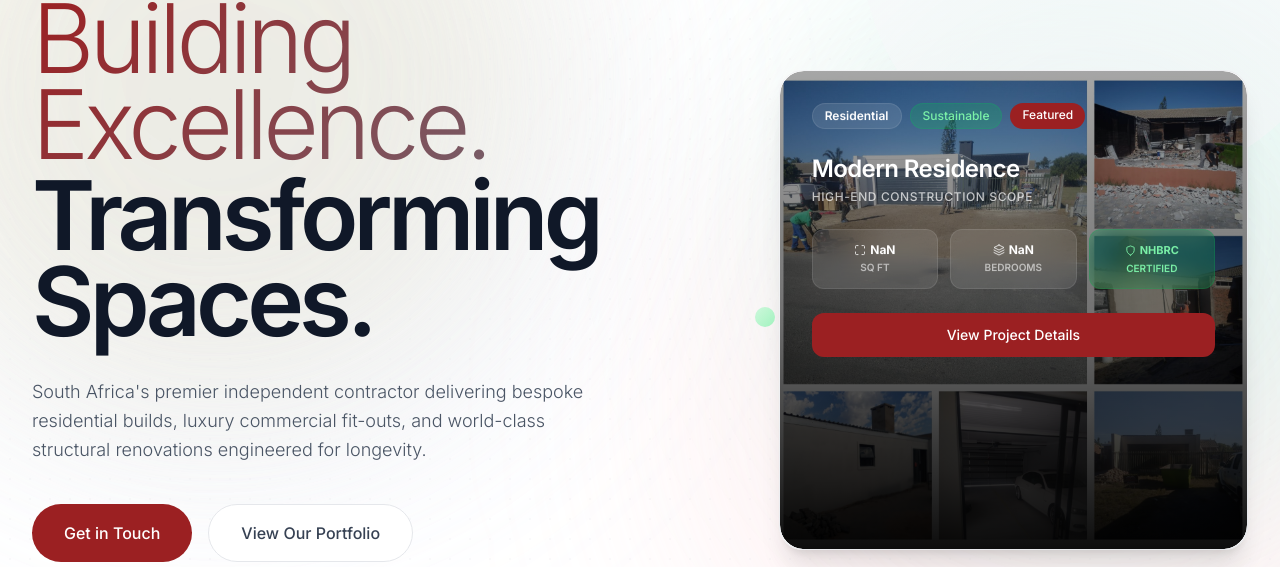
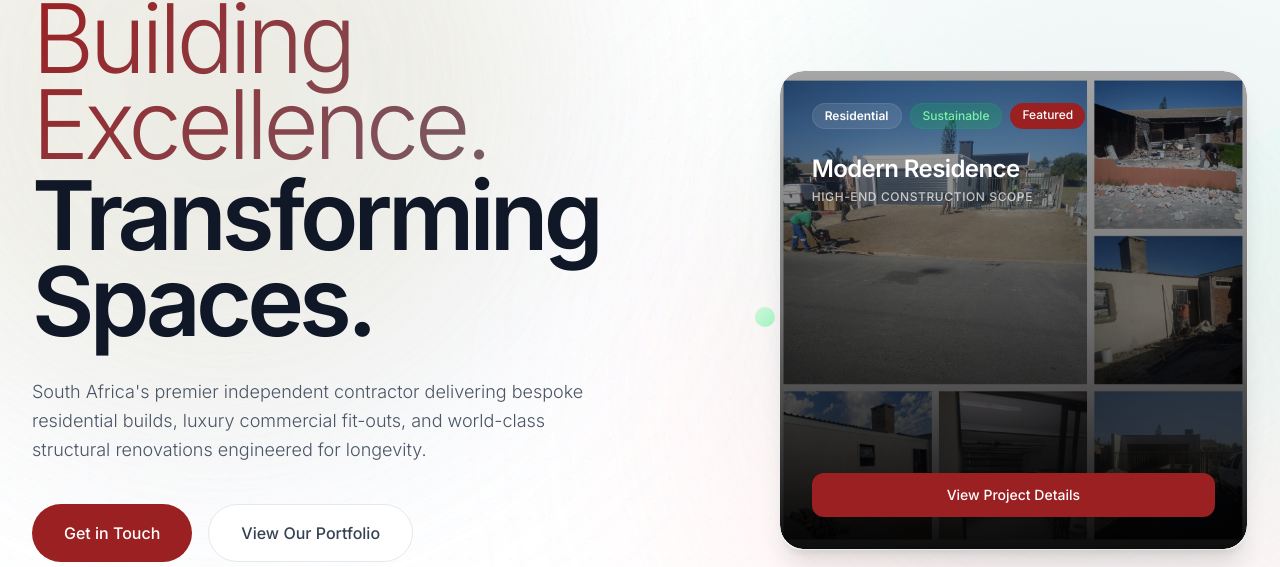
Before and after one commit to tinashekwande/rasc-trading, a React (Vite) app: page / in a window 1280 px wide. Shown: the part 231-798 px from the top of the page. Built offline with nearby package versions, Linux system fonts and the light colour scheme; no server answers; a web font is replaced by a local one.

Commit message:
style: remove specs grid and position details button at bottom of Hero project card

```diff
--- a/src/components/HeroSection.jsx
+++ b/src/components/HeroSection.jsx
@@ -169,9 +169,8 @@ export default function HeroSection() {
                 {/* Dark Gradient Overlay */}
                 <div className="absolute inset-0 bg-gradient-to-t from-black/95 via-black/55 to-black/35 z-10 rounded-3xl" />
               </div>
-
               {/* Overlaid Card Interior */}
-              <div className="relative z-20 flex flex-col h-full justify-between w-full">
+              <div className="relative z-20 flex flex-col justify-between w-full flex-grow">
                 <div>
                   {/* Category tags */}
                   <div className="flex flex-wrap gap-2 mb-6">
@@ -199,47 +198,15 @@ export default function HeroSection() {
                   </div>
                 </div>
 
-                <div>
-                  {/* Specs Grid */}
-                  <div className="grid grid-cols-3 gap-3 mb-6">
-                    <div className="text-center p-3 rounded-xl bg-white/10 backdrop-blur-md border border-white/10">
-                      <div className="flex items-center justify-center gap-1 text-xs font-bold text-white mb-0.5">
-                        <FiMaximize className="text-white/80" />
-                        {specs.size}
-                      </div>
-                      <p className="text-[10px] text-white/60 uppercase font-semibold">{specs.unit}</p>
-                    </div>
-                    <div className="text-center p-3 rounded-xl bg-white/10 backdrop-blur-md border border-white/10">
-                      <div className="flex items-center justify-center gap-1 text-xs font-bold text-white mb-0.5">
-                        <FiLayers className="text-white/80" />
-                        {specs.detail.split(' ')[0]}
-                      </div>
-                      <p className="text-[10px] text-white/60 uppercase font-semibold">
-                        {specs.detail.split(' ').slice(1).join(' ')}
-                      </p>
-                    </div>
-                    <div className="text-center p-3 rounded-xl bg-green-500/20 backdrop-blur-md border border-green-500/20">
-                      <div className="flex items-center justify-center gap-1 text-[11px] font-bold text-green-300 mb-0.5">
-                        <FiShield className="text-green-300" />
-                        {specs.rating.split(' ')[0]}
-                      </div>
-                      <p className="text-[10px] text-green-300 uppercase font-semibold">
-                        {specs.rating.split(' ').slice(1).join(' ') || 'Certified'}
-                      </p>
-                    </div>
-                  </div>
-
                 {/* View details button */}
                 <Link
                   to="/projects"
-                    className="block text-center w-full py-3 px-4 rounded-xl bg-primary text-white font-medium text-sm transition-all duration-200 hover:bg-primary-hover hover:shadow-md"
+                  className="block text-center w-full py-3 px-4 rounded-xl bg-primary text-white font-medium text-sm transition-all duration-200 hover:bg-primary-hover hover:shadow-md mt-auto"
                 >
                   View Project Details
                 </Link>
               </div>
             </div>
-            </div>
-
 
             {/* Bounce element background */}
             <div className="absolute top-1/2 -left-6 w-5 h-5 bg-gradient-to-br from-green-200 to-green-300 rounded-full animate-bounce opacity-70 pointer-events-none hidden sm:block" />
```
Lines whose indentation alone changed are shown as unchanged.
